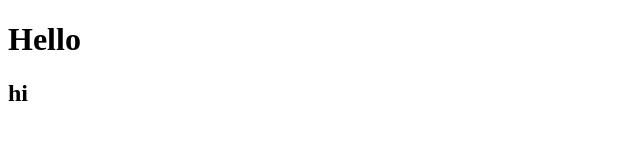
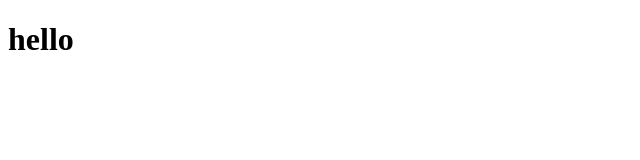
Before and after one commit to 3M-mahmoud/zStore, a React (Create React App) app: page / in a window 1280 px wide. Shown: the top 160 px of the page, without its empty margins (0-640 px from the left). Built offline with nearby package versions, Linux system fonts and the light colour scheme.

Commit message:
Update Files

```diff
--- a/src/App.js
+++ b/src/App.js
@@ -1,8 +1,7 @@
 function App() {
   return (
     <div className="App">
-      <h1>Hello</h1>
-      <h2>hi</h2>
+      <h1>hello</h1>
     </div>
   );
 }
```
Also changed, not shown: jsconfig.json (added, +11 -0 lines), 1 other file (tests, documents, lock files or other folders).
